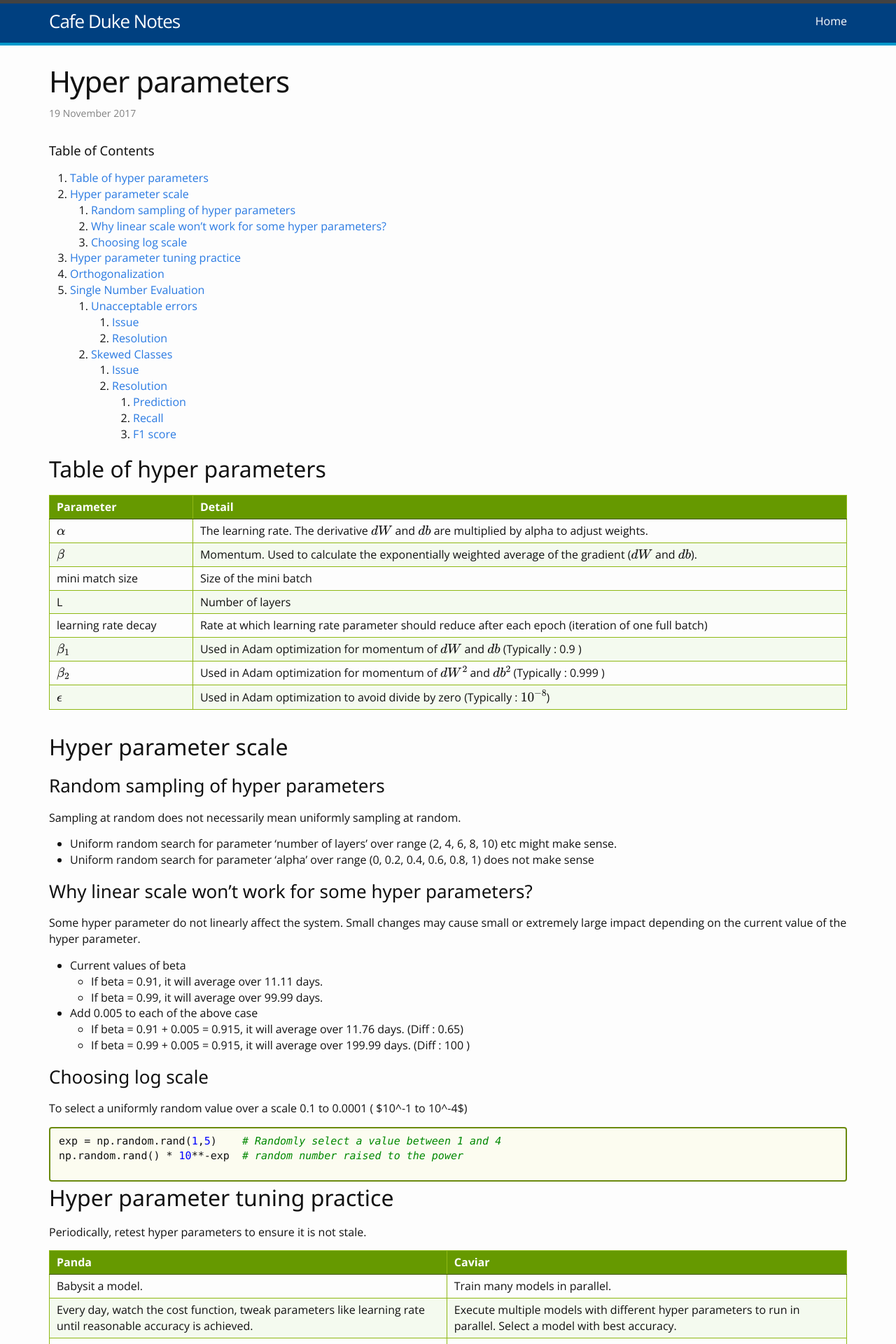
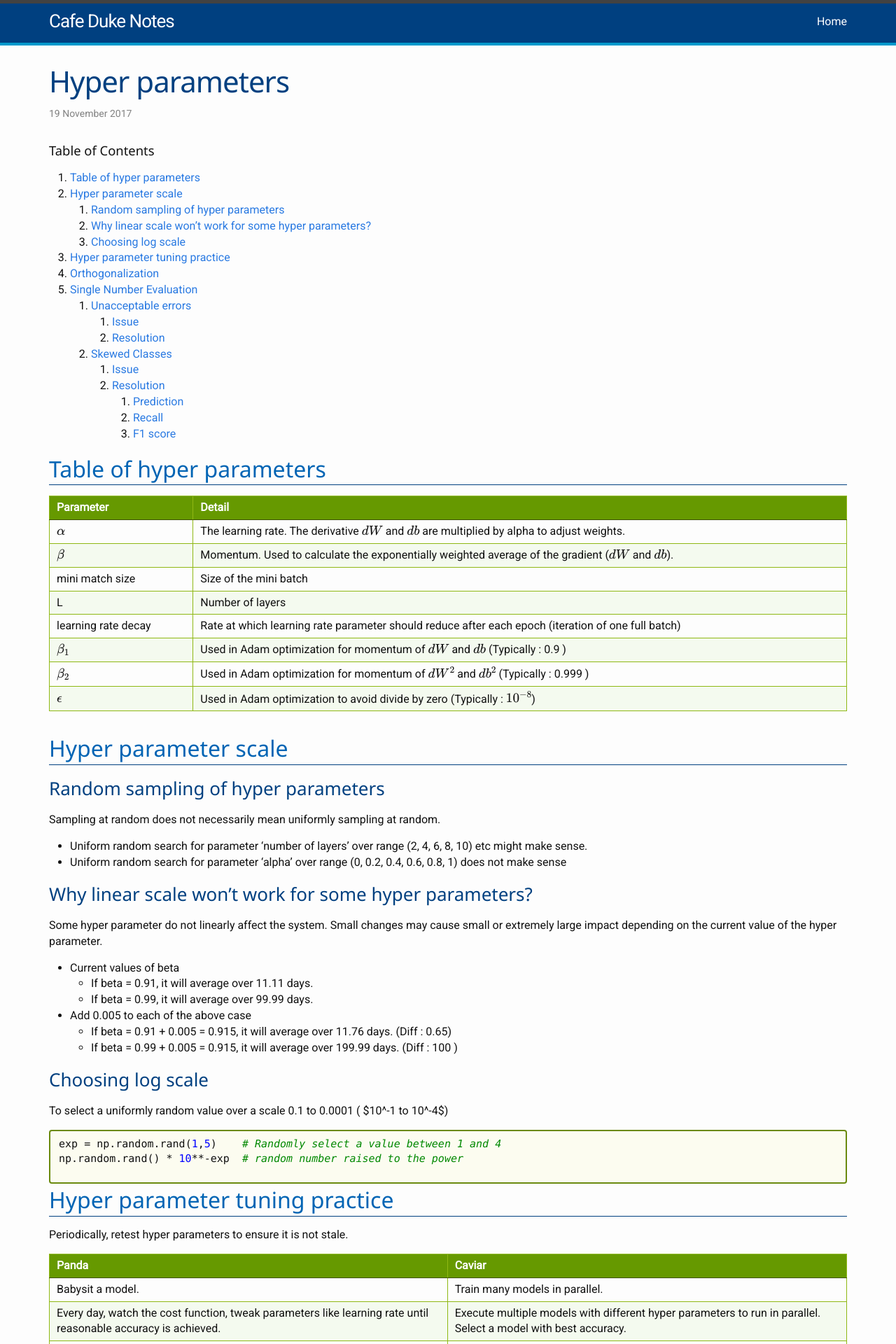
Before and after one commit to cafeduke/cafeduke.github.io, a Jekyll site: the page built from _posts/deeplearning/2017-11-19-hyper-parameters.md, in a window 1280 px wide. Shown: the top 1920 px of the page at 70% size. Built offline with Jekyll 4.4.1, drawn with Linux system fonts in a browser that asks for light colours; formulas are drawn with MathJax 3.

Commit message:
Cosmetic

```diff
--- a/_includes/head.html
+++ b/_includes/head.html
@@ -7,7 +7,8 @@
    <meta name="viewport" content="width=device-width, initial-scale=1">
 
    <!-- Style -->
-   <link href='http://fonts.googleapis.com/css?family=Open+Sans:400italic,700italic,700,400&subset=latin,latin-ext' rel='stylesheet' type='text/css' />
+
+   <link href="https://fonts.googleapis.com/css?family=Open+Sans|Roboto" rel="stylesheet">
    <link href="{{ "/assets/main.css" | relative_url }}" rel="stylesheet" type='text/css'>
 
    <!-- Include and configure MathJax -->
--- a/_sass/minima.scss
+++ b/_sass/minima.scss
@@ -2,7 +2,7 @@
 
 // Define defaults for each variable.
 
-$base-font-family: "Open Sans", Roboto, "Helvetica Neue", Helvetica, Arial, sans-serif !default;
+$base-font-family:  Roboto, 'Open Sans', sans-serif !default;
 $base-font-size:   16px !default;
 $base-font-weight: 400 !default;
 $small-font-size:  $base-font-size * 0.875 !default;
@@ -21,6 +21,10 @@ $grey-color-dark:  darken($grey-color, 25%) !default;
 
 // Heading attributes
 $heading-font-family: "Segoe UI";
+$title-color: rgb(0,64,128);
+$h1-color: rgb(0,100,180);
+$h2-color: rgb(0,64,128);
+$h3-color: rgb(0,50,100);
 
 // Header and footer variables
 $header-background-color: rgb(0,64,128);
--- a/_sass/minima/_base.scss
+++ b/_sass/minima/_base.scss
@@ -86,7 +86,9 @@ h1, h2, h3, h4, h5, h6 {
   font-family: $heading-font-family;
 }
 
-
+h1 { color: $h1-color; border-bottom: 1px groove $h2-color; }
+h2 { color: $h2-color; }
+h3 { color: $h3-color; }
 
 /**
  * Links
@@ -120,8 +122,8 @@ a {
 blockquote {
   border-left: 4px solid $code-border-color;
   padding-left: $spacing-unit / 2;
-  @include relative-font-size(1.125);
-  font-family: "Times New Roman";
+  @include relative-font-size(1.375);
+  font-family: "Garamond";
   font-style: italic;
 
   > :last-child {
--- a/_sass/minima/_layout.scss
+++ b/_sass/minima/_layout.scss
@@ -222,6 +222,8 @@
   @include relative-font-size(2.625);
   letter-spacing: -1px;
   line-height: 1;
+  color: $title-color;
+  border: none;
 
   @include media-query($on-laptop) {
     @include relative-font-size(2.25);
```
